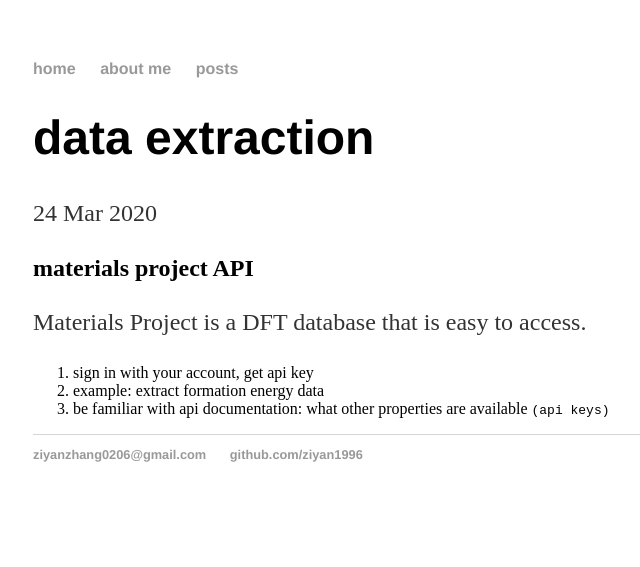
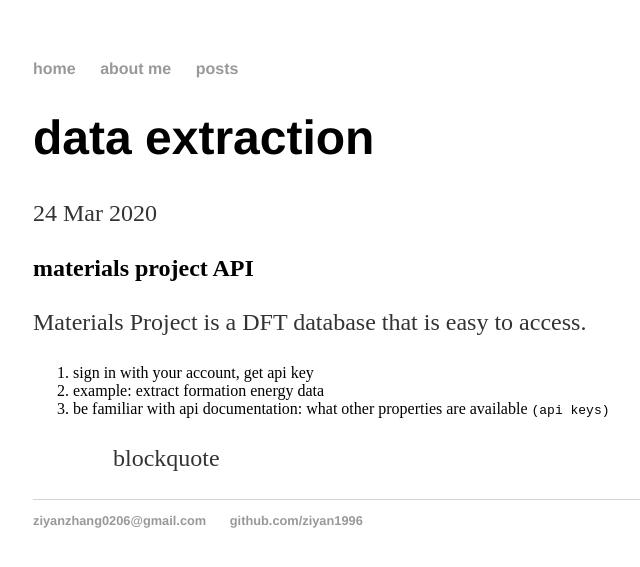
Before and after one commit to ziyan1996/ziyan1996.github.io, a Jekyll site: the page built from _posts/2020-03-24-data-extraction.md, in a window 1280 px wide. Shown: the top 567 px of the page, without its empty margins (159-799 px from the left). Built offline with Jekyll 4.4.1, drawn with Linux system fonts in a browser that asks for light colours.

Commit message:
Update 2020-03-24-data-extraction.md

```diff
--- a/_posts/2020-03-24-data-extraction.md
+++ b/_posts/2020-03-24-data-extraction.md
@@ -14,3 +14,4 @@
 2. example: extract formation energy data
 3. be familiar with api documentation: what other properties are available
 `(api keys)`
+> blockquote
```
